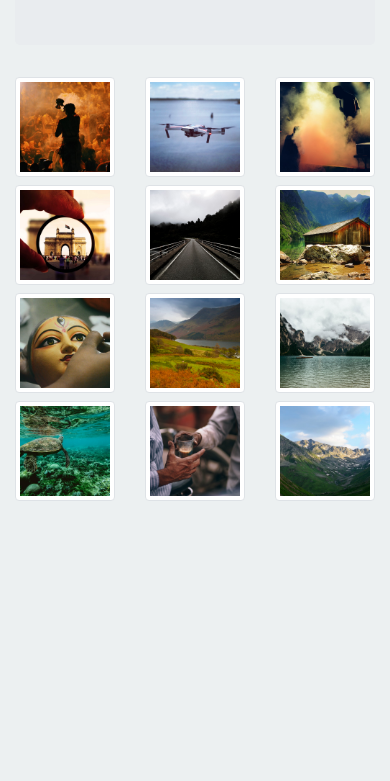
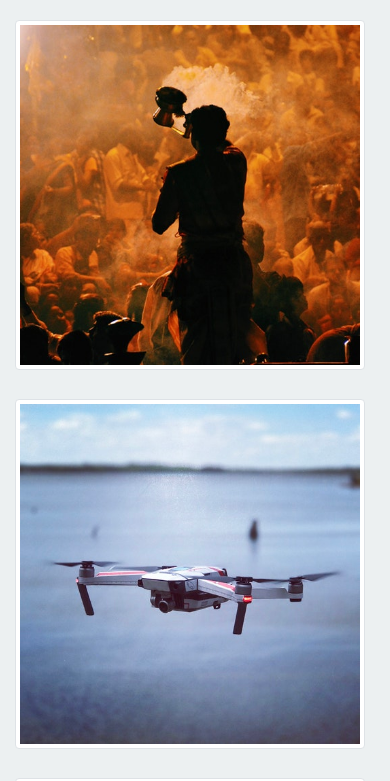
Before and after one commit to kmehtab/image_grid, a plain HTML site: page index.html in a window 390 px wide. Shown: the part 246-1027 px from the top of the page. Before the commit the page ends 844 px from the top, so only its background shows below. Drawn offline with nearby package versions, Linux system fonts and the light colour scheme.

Commit message:
added responsive grid

```diff
--- a/index.html
+++ b/index.html
@@ -14,10 +14,10 @@
 <body>
     <!-- nav-bar start here -->
 
-    <nav class="navbar navbar-expand-lg fixed-top navbar-dark bg-dark" id="nav">
+    <nav class="navbar navbar-expand-lg navbar-dark bg-dark" id="nav">
         <div class="container">
             <div class="nav navbar-nav">
-                <a class="navbar-brand brand active" href="index.html">
+                <a class="navbar-brand brand active" id="nav-brand" href="index.html">
                     Images
                 </a>
             </div>
@@ -42,54 +42,46 @@
     </nav>
     <div class="container">
         <div class="jumbotron">
-            <h1 class="display-3">Image-Grid</h1>
+            <h1 class="display-3 main-title">Image-Grid</h1>
             <p class="lead">Bootstrap Grid System</p>
         </div>
     </div>
     <div class="container">
         <div class="row">
-            <div class="col col-lg-4">
+            <div class="col col-lg-4 col-sm-6 col-12">
                 <img src="images\bhole.jpeg" alt="bhole" class="img-thumbnail">
             </div>
-            <div class="col col-lg-4">
+            <div class="col col-lg-4 col-sm-6 col-12">
                 <img src="images\drone.jpeg" alt="drone" class="img-thumbnail">
             </div>
-            <div class="col col-lg-4">
+            <div class="col col-lg-4 col-sm-6 col-12">
                 <img src="images\fogg.jpeg" alt="fogg" class="img-thumbnail">
             </div>
-
-        </div>
-        <div class="row">
-            <div class="col col-lg-4">
+            <div class="col col-lg-4 col-sm-6 col-12">
                 <img src="images\gate-way-india.jpeg" alt="gate-way-india" class="img-thumbnail">
             </div>
-            <div class="col col-lg-4">
+            <div class="col col-lg-4 col-sm-6 col-12">
                 <img src="images\highway.jpeg" alt="highway" class="img-thumbnail">
             </div>
-            <div class="col col-lg-4">
+            <div class="col col-lg-4 col-sm-6 col-12">
                 <img src="images\hut.jpeg" alt="hut" class="img-thumbnail">
             </div>
-
-        </div>
-        <div class="row">
-            <div class="col col-lg-4">
+            <div class="col col-lg-4 col-sm-6 col-12">
                 <img src="images\mask.jpeg" alt="mask" class="img-thumbnail">
             </div>
-            <div class="col col-lg-4">
+            <div class="col col-lg-4 col-sm-6 col-12">
                 <img src="images\mountains.jpeg" alt="mountains" class="img-thumbnail">
             </div>
-            <div class="col col-lg-4">
+            <div class="col col-lg-4 col-sm-6 col-12">
                 <img src="images\river.jpeg" alt="river" class="img-thumbnail">
             </div>
-        </div>
-        <div class="row">
-            <div class="col col-lg-4">
+            <div class="col col-lg-4 col-sm-6 col-12">
                 <img src="images\sea.jpeg" alt="sea" class="img-thumbnail">
             </div>
-            <div class="col col-lg-4">
+            <div class="col col-lg-4 col-sm-6 col-12">
                 <img src="images\tea.jpeg" alt="tea" class="img-thumbnail">
             </div>
-            <div class="col col-lg-4">
+            <div class="col col-lg-4 col-sm-6 col-12">
                 <img src="images\sky.jpeg" alt="sky" class="img-thumbnail">
             </div>
         </div>
```
